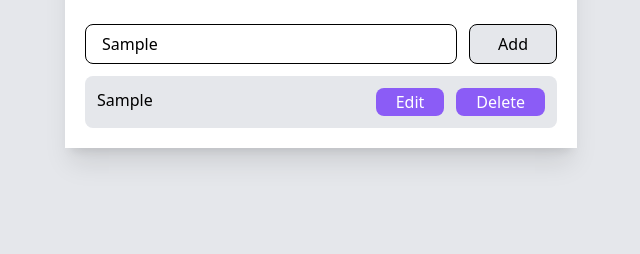
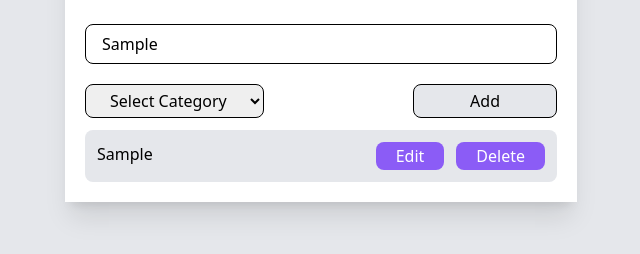
Before and after one commit to darshan6686/todo, a plain HTML site: page index.html in a window 1280 px wide. Both pictures are taken after typing "Sample" into the empty fields and a click on the button "Add". Shown: the part 140-394 px from the top of the page, without its empty margins (319-959 px from the left). Drawn offline with nearby package versions, Linux system fonts and the light colour scheme.

Commit message:
add category

```diff
--- a/index.html
+++ b/index.html
@@ -5,7 +5,6 @@
     <meta charset="UTF-8">
     <meta name="viewport" content="width=device-width, initial-scale=1.0">
     <title>Document</title>
-    <link rel="stylesheet" href="./todo.css">
     <script src="https://cdn.tailwindcss.com"></script>
 </head>
 
@@ -14,10 +13,24 @@
         <div class="w-full sm:w-4/5 md:w-3/5 xl:w-2/5 bg-white shadow-xl p-3 sm:p-5 mx-auto mt-10">
             <h1 class="text-center text-3xl font-bold mt-10">TO DO LIST</h1>
 
-            <div class="flex gap-3 mt-7">
+            <div class="mt-7">
                 <input type="text" class="border border-black w-full focus:outline-none px-4 h-10 rounded-lg"
                     placeholder="Enter a task..." name="add_value" id="add_value">
-                <button class="border border-black bg-gray-200 px-7 rounded-lg" onclick="addTask()">Add</button>
+            </div>
+            <div class="flex justify-between mt-5">
+                <div>
+                    <select class="border border-black px-3 sm:px-5 py-1 rounded-lg" id="category_value">
+                        <option value="" selected disabled>Select Category</option>
+                        <option value="table">Table</option>
+                        <option value="chair">Chair</option>
+                        <option value="bookcase">Bookcase</option>
+                        <option value="shoes">Shoes</option>
+                        <option value="clothes">Clothes</option>
+                    </select>
+                </div>
+                <div>
+                    <button class="border border-black bg-gray-200 px-10 sm:px-14 py-1 rounded-lg" onclick="addTask()">Add</button>
+                </div>
             </div>
 
             <div id="view_task"></div>
@@ -26,6 +39,7 @@
     <script src="./javascript/todo.js"></script>
     <script src="./javascript/storage.js"></script>
     <script src="./javascript/loaded.js"></script>
+    <script src="./javascript/component.js"></script>
 
 </body>
 
--- /dev/null
+++ b/javascript/component.js
@@ -0,0 +1,42 @@
+var view_task = document.getElementById("view_task");
+
+function createTask(task_value, category){
+    const newDiv = document.createElement('div');
+    newDiv.classList.add('flex', 'bg-gray-200', 'mt-3', 'p-3', 'rounded-lg', 'item');
+
+    let h1 = document.createElement('h1');
+    h1.classList.add('w-2/5');
+    h1.textContent = `${task_value}`;
+
+    let h2 = document.createElement('h2');
+    h2.classList.add('w-2/5');
+    h2.textContent = `${category}`;
+
+    let div = document.createElement('div');
+    div.classList.add('flex', 'gap-2', 'sm:gap-3');
+
+    let btnEdit = document.createElement('button');
+    btnEdit.classList.add('px-5', 'bg-violet-500', 'text-white', 'rounded-lg', 'h-7');
+    btnEdit.textContent = "Edit";
+    btnEdit.onclick = function() {
+        editItem(this.parentNode.parentNode);
+    };
+
+    let btnDelete = document.createElement('button');
+    btnDelete.classList.add('px-5', 'bg-violet-500', 'text-white', 'rounded-lg', 'h-7');
+    btnDelete.textContent = "Delete";
+    btnDelete.onclick = function() {
+        deleteItem(this.parentNode.parentNode);
+    };
+
+
+    newDiv.appendChild(h1);
+    newDiv.appendChild(h2);
+    newDiv.appendChild(div);
+
+    div.appendChild(btnEdit);
+    div.appendChild(btnDelete);
+
+    view_task.appendChild(newDiv);
+    return newDiv
+}
--- a/javascript/loaded.js
+++ b/javascript/loaded.js
@@ -3,22 +3,32 @@ document.addEventListener("DOMContentLoaded", function() {
     loadTasks();
 });
 
-
 function saveTasks() {
     var tasks = [];
+    var category = [];
+
     var taskElements = document.querySelectorAll(".item h1");
-    taskElements.forEach(function(taskElement) {
+    var categoryElements = document.querySelectorAll(".item h2");
+
+    taskElements.forEach((taskElement) => {
         tasks.push(taskElement.textContent);
     });
+
+    categoryElements.forEach((categoryElement) => {
+        category.push(categoryElement.textContent);
+    })
+
     setValueForLocalStorage("tasks", tasks);
+    setValueForLocalStorage("category", category);
 }
 
 function loadTasks() {
     var tasks = JSON.parse(getValueForLocalStorage("tasks")) || [];
+    var category = JSON.parse(getValueForLocalStorage("category")) || [];
     const fragment = document.createDocumentFragment();
 
-    tasks.forEach(function(task) {
-        fragment.appendChild(createTask(task));
+    tasks.forEach((task, index) => {
+        fragment.appendChild(createTask(task, category[index]));
     });
 
     view_task.appendChild(fragment);
--- a/javascript/todo.js
+++ b/javascript/todo.js
@@ -1,49 +1,11 @@
-// import { getValueForLocalStorage, setValueForLocalStorage } from "./storage";
-
 var add_value = document.getElementById("add_value");
-var view_task = document.getElementById("view_task");
-
-function createTask(task_value){
-    const newDiv = document.createElement('div');
-    newDiv.classList.add('flex', 'bg-gray-200', 'mt-3', 'p-3', 'rounded-lg', 'item');
-
-    let h1 = document.createElement('h1');
-    h1.classList.add('w-4/5');
-    h1.textContent = `${task_value}`;
-
-    let div = document.createElement('div');
-    div.classList.add('flex', 'gap-2', 'sm:gap-3');
-
-    let btnEdit = document.createElement('button');
-    btnEdit.classList.add('px-5', 'bg-violet-500', 'text-white', 'rounded-lg', 'h-7');
-    btnEdit.textContent = "Edit";
-    btnEdit.onclick = function() {
-        editItem(this.parentNode.parentNode);
-    };
-
-    let btnDelete = document.createElement('button');
-    btnDelete.classList.add('px-5', 'bg-violet-500', 'text-white', 'rounded-lg', 'h-7');
-    btnDelete.textContent = "Delete";
-    btnDelete.onclick = function() {
-        deleteItem(this.parentNode.parentNode);
-    };
-
-
-    newDiv.appendChild(h1);
-    newDiv.appendChild(div);
-
-    div.appendChild(btnEdit);
-    div.appendChild(btnDelete);
-
-    view_task.appendChild(newDiv);
-    return newDiv
-}
+var category_value = document.getElementById('category_value')
 
 function addTask() {
     if (add_value.value == "") {
         alert("Please enter a task");
     } else {
-        createTask(add_value.value);
+        createTask(add_value.value, category_value.value);
         // Save to localStorage
         saveTasks();
     }
@@ -57,9 +19,14 @@ function deleteItem(item) {
 
 function editItem(item) {
     var taskText = item.querySelector("h1").textContent;
+    var catText = item.querySelector("h2").textContent;
+
     var newText = prompt("Edit Task", taskText);
-    if (newText !== null) {
+    var newCat = prompt("Edit Category", catText);
+
+    if ((newText !== null) && (newCat !== null)) {
         item.querySelector("h1").textContent = newText;
+        item.querySelector("h2").textContent = newCat;
         // Save to localStorage
         saveTasks();
     }
```
Also changed, not shown: todo.css (deleted).
